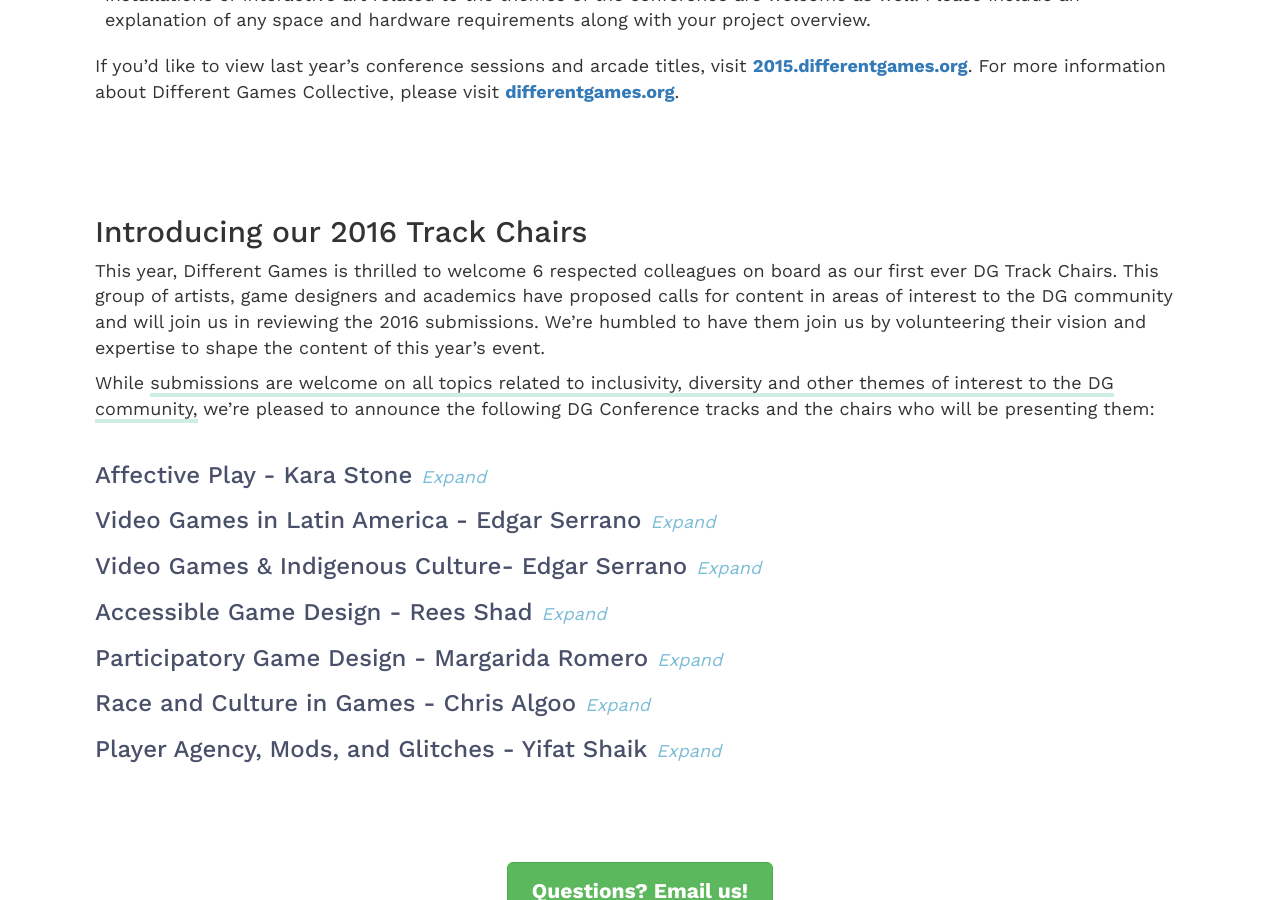
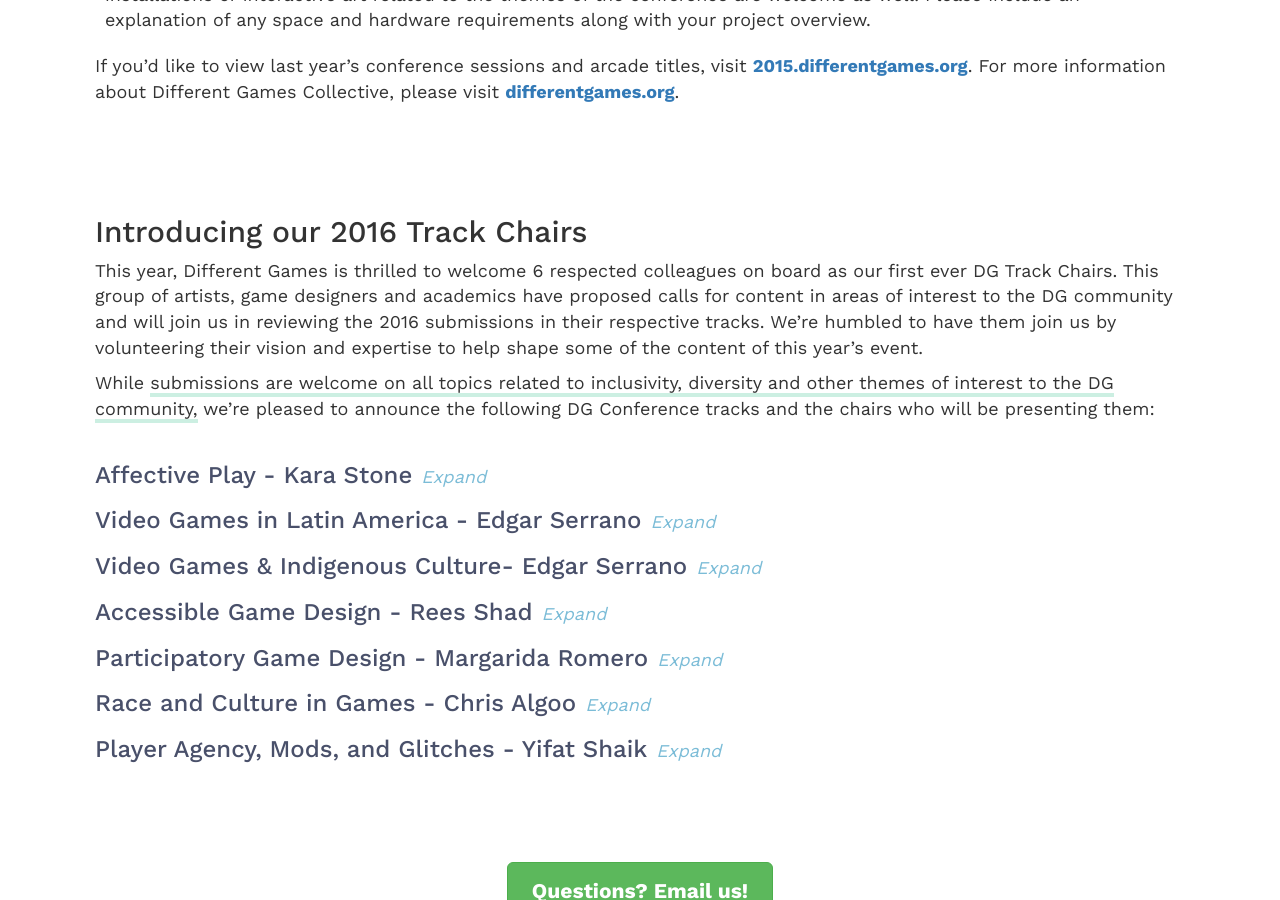
Before and after one commit to differentgames/conference-2016-site, a Jekyll site: the page built from index.html, in a window 1280 px wide and 900 px high, scrolled down 1461 px. Built offline with Jekyll 4.4.1, drawn with Linux system fonts in a browser that asks for light colours; nearby versions of some CDN libraries.

Commit message:
copy edits on introducing the track chairs intro for clarity

```diff
--- a/index.html
+++ b/index.html
@@ -74,8 +74,8 @@
     <h2>Introducing our 2016 Track Chairs</h2>
     <p>
 This year, Different Games is thrilled to welcome 6 respected colleagues on board as our first ever DG Track Chairs.
-This group of artists, game designers and academics have proposed calls for content in areas of interest to the DG community and will join us in reviewing the 2016 submissions.
-We’re humbled to have them join us by volunteering their vision and expertise to shape the content of this year’s event.
+This group of artists, game designers and academics have proposed calls for content in areas of interest to the DG community and will join us in reviewing the 2016 submissions in their respective tracks.
+We’re humbled to have them join us by volunteering their vision and expertise to help shape some of the content of this year’s event.
     </p>
 
     <p>
```
